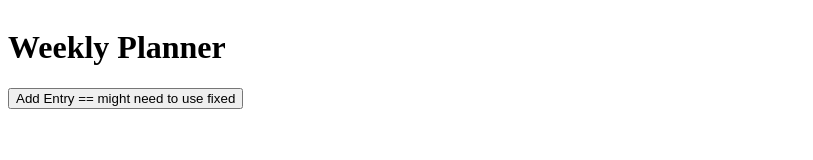
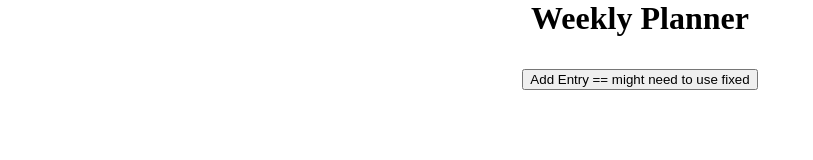
Before and after one commit to francismanalang/week-planner, a website: page index.html in a window 1280 px wide. Shown: the whole page, without its empty margins (0-813 px from the left). Drawn offline with Linux system fonts and the light colour scheme.

Commit message:
dfkjjbsdfjbs

```diff
--- a/index.html
+++ b/index.html
@@ -10,7 +10,7 @@
 
   <div class="container">
     <div class="row">
-      <div class="col-full">
+      <div class="col-full align-center">
         <h1>Weekly Planner</h1>
       </div>
     </div>
@@ -27,7 +27,7 @@
 
   <div class="container">
     <div class="row">
-      <div class="col-full">
+      <div class="col-full flex-col justify-center entry-padding">
         <button>Add Entry  == might need to use fixed</button>
       </div>
     </div>
--- a/styles.css
+++ b/styles.css
@@ -1,5 +1,6 @@
 * {
   box-sizing: border-box;
+  margin: auto;
 }
 
 .container {
@@ -17,3 +18,19 @@
 .hidden {
   display: none;
 }
+
+.flex-col {
+  display: flex;
+}
+
+.align-center {
+  text-align: center;
+}
+
+.justify-center {
+  justify-content: center;
+}
+
+.entry-padding {
+  padding-top: 2rem;
+}
```
